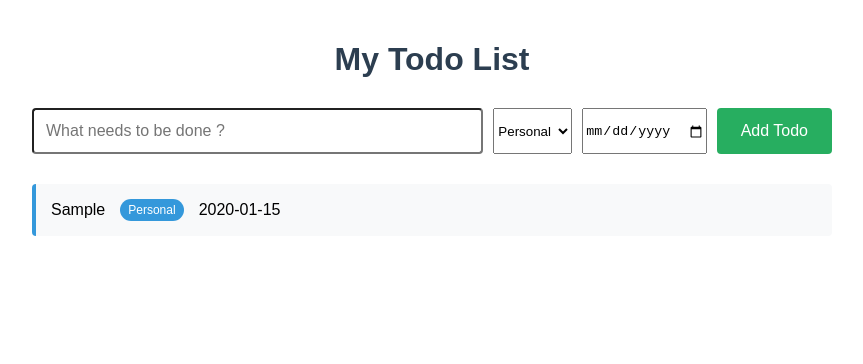
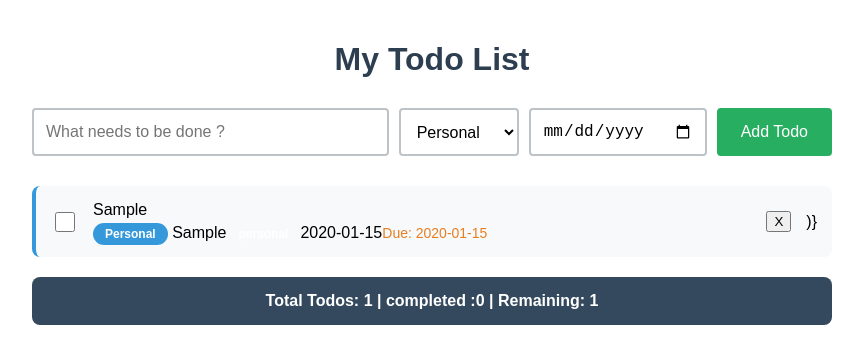
Before and after one commit to Hilawi-G/todo-list-app, a React (Create React App) app: page / in a window 1280 px wide. Both pictures are taken after typing "Sample", "2020-01-15" into the empty fields and a click on the button "Add Todo". Shown: the top 364 px of the page, without its empty margins (208-1071 px from the left). Built offline with nearby package versions, Linux system fonts and the light colour scheme.

Commit message:
Add toggle for completion ,delete functionality and category colors

```diff
--- a/src/App.css
+++ b/src/App.css
@@ -1,35 +1,58 @@
-.App{
-  max-width:800px;
-  margin : 0 auto;
-  padding:20px;
+.App {
+  max-width: 800px;
+  margin: 0 auto;
+  padding: 20px;
   font-family: Arial, sans-serif;
 }
 
-.App-header{
-  margin-bottom:30px;
+.App-header {
   text-align: center;
-}
-.App-header h1{
-  color:#2c3e50;
-  margin-bottom:30px;
+  margin-bottom: 30px;
 }
 
-/* Todo form styles */
-.todo-form{
+.App-header h1 {
+  color: #2c3e50;
+  margin-bottom: 30px;
+}
+
+/* Todo Form Styles */
+.todo-form {
   display: flex;
   gap: 10px;
-  margin-bottom:30px;
-  flex-wrap:wrap;
+  margin-bottom: 30px;
+  flex-wrap: wrap;
   justify-content: center;
-
 }
 
-.todo-input{
-  flex:1;
-  padding:12px;
-  min-width:200px;
+.todo-input {
+  flex: 1;
+  min-width: 200px;
+  padding: 12px;
+  border: 2px solid #bdc3c7;
   border-radius: 4px;
   font-size: 16px;
+}
+
+.todo-input:focus {
+  outline: none;
+  border-color: #3498db;
+}
+
+.category-select {
+  padding: 12px;
+  border: 2px solid #bdc3c7;
+  border-radius: 4px;
+  background: white;
+  font-size: 16px;
+  min-width: 120px;
+}
+
+.date-input {
+  padding: 12px;
+  border: 2px solid #bdc3c7;
+  border-radius: 4px;
+  font-size: 16px;
+  min-width: 150px;
 }
 
 .add-button {
@@ -52,6 +75,12 @@
   text-align: left;
 }
 
+.empty-message {
+  color: #7f8c8d;
+  font-style: italic;
+  text-align: center;
+}
+
 .todo-item {
   display: flex;
   align-items: center;
@@ -59,20 +88,112 @@
   padding: 15px;
   margin-bottom: 10px;
   background: #f8f9fa;
-  border-radius: 4px;
+  border-radius: 8px;
   border-left: 4px solid #3498db;
+  transition: all 0.3s ease;
 }
 
+.todo-item:hover {
+  transform: translateY(-2px);
+  box-shadow: 0 4px 8px rgba(0,0,0,0.1);
+}
+
+.todo-item.completed {
+  opacity: 0.7;
+  background: #ecf0f1;
+}
+
+.todo-item.completed .todo-text {
+  text-decoration: line-through;
+  color: #7f8c8d;
+}
+
+.todo-checkbox {
+  width: 20px;
+  height: 20px;
+  cursor: pointer;
+}
+
+.todo-content {
+  flex: 1;
+}
+
+.todo-text {
+  font-size: 16px;
+  font-weight: 500;
+  display: block;
+  margin-bottom: 5px;
+}
+
+.todo-meta {
+  display: flex;
+  gap: 10px;
+  align-items: center;
+  flex-wrap: wrap;
+}
+
+/* Category Badges with Colors */
 .category-badge {
-  background: #3498db;
   color: white;
-  padding: 4px 8px;
-  border-radius: 12px;
+  padding: 4px 12px;
+  border-radius: 20px;
   font-size: 12px;
+  font-weight: 600;
   text-transform: capitalize;
 }
 
+.category-personal {
+  background: #3498db;
+}
+
+.category-work {
+  background: #e74c3c;
+}
+
+.category-shopping {
+  background: #9b59b6;
+}
+
+.category-health {
+  background: #2ecc71;
+}
+
 .todo-date {
-  color: #7f8c8d;
+  color: #e67e22;
   font-size: 14px;
+  font-weight: 500;
 }
+
+/* Delete Button */
+.delete-button {
+  background: #e74c3c;
+  color: white;
+  border: none;
+  border-radius: 50%;
+  width: 30px;
+  height: 30px;
+  font-size: 18px;
+  cursor: pointer;
+  display: flex;
+  align-items: center;
+  justify-content: center;
+  transition: background 0.3s;
+}
+
+.delete-button:hover {
+  background: #c0392b;
+}
+
+/* Todo Stats */
+.todo-stats {
+  margin-top: 20px;
+  padding: 15px;
+  background: #34495e;
+  color: white;
+  border-radius: 8px;
+  font-weight: 600;
+}
+
+.todo-stats p {
+  margin: 0;
+}
--- a/src/App.js
+++ b/src/App.js
@@ -26,6 +26,25 @@ function App(){
   setTodoDate('');
  };
 
+ // toggle todo completion
+ const toggleTodo= (id)=>{
+  setTodos(todos.map(todo =>
+    todo.id ===id ? {...todo, completed: !todo.completed} : todo
+  ));
+ }
+
+ //delete todo
+ const deleteTodo=(id)=>{
+  setTodos(todos.filter(todo => todo.id !== id));
+ }
+
+ // handle Enter key press in input
+  const handleKeyPress=(e)=>{
+    if(e.key==='Enter'){
+      addTodo();
+    }
+  }
+
  return (
   <div className="App">
     <header className="App-header">
@@ -37,6 +56,7 @@ function App(){
        type="text"
        value={todoText}
        onChange={(e)=>setTodoText(e.target.value)}
+       onKeyPress={handleKeyPress}
        placeholder="What needs to be done ?"
        className="todo-input"
      />
@@ -66,17 +86,56 @@ function App(){
     {/* Todo List Display */}
     <div className="todo-list">
       {todos.length ===0 ?(
-        <p>No todos yet. Add one above !</p>
+        <p className="empty-message">No todos yet. Add one above !</p>
       ): (
         todos.map(todo =>(
-          <div key={todo.id} className="todo-item">
+          <div key={todo.id} className={`todo-item ${todo.completed ? 'completed' : ''}`}>
+          <input
+            type="checkbox"
+            checked={todo.completed}
+            onChange={() => toggleTodo(todo.id)}
+            className="todo-checkbox"
+          />
+
+          <div className="todo-content">
+          <span className="todo-text">{todo.text}</span>
+          <div clasName="todo-meta">
+          <span className={`category-badge category-${todo.category}`}>{todo.category}</span>
+
           <span> {todo.text}</span>
           <span className="category-badge">{todo.category}</span>
           <span className="category-date">{todo.date}</span>
+          {todo.date && (
+            <span className="todo-date">Due: {todo.date}</span>
+          )}
+          </div>
+          </div>
+
+          <button
+            onClick={ ()=> deleteTodo (todo.id)}
+            className="delelte-button"
+            arial-label="delete todo"
+            >
+              X
+            </button>
+          ){'}'}
           </div>
         ))
-      )}
+    )}
     </div>
+
+    {/* Todo Stats */}
+    {todos.length > 0 && (
+      <div className="todo-stats">
+        <p>
+          Total Todos: {todos.length} |
+          completed :{todos.filter(todo=> todo.completed).length} |
+          Remaining: {todos.filter(todo =>!todo.completed).length}
+
+        </p>
+        </div>
+        )}
+
     </header>
   </div>
  );
```
